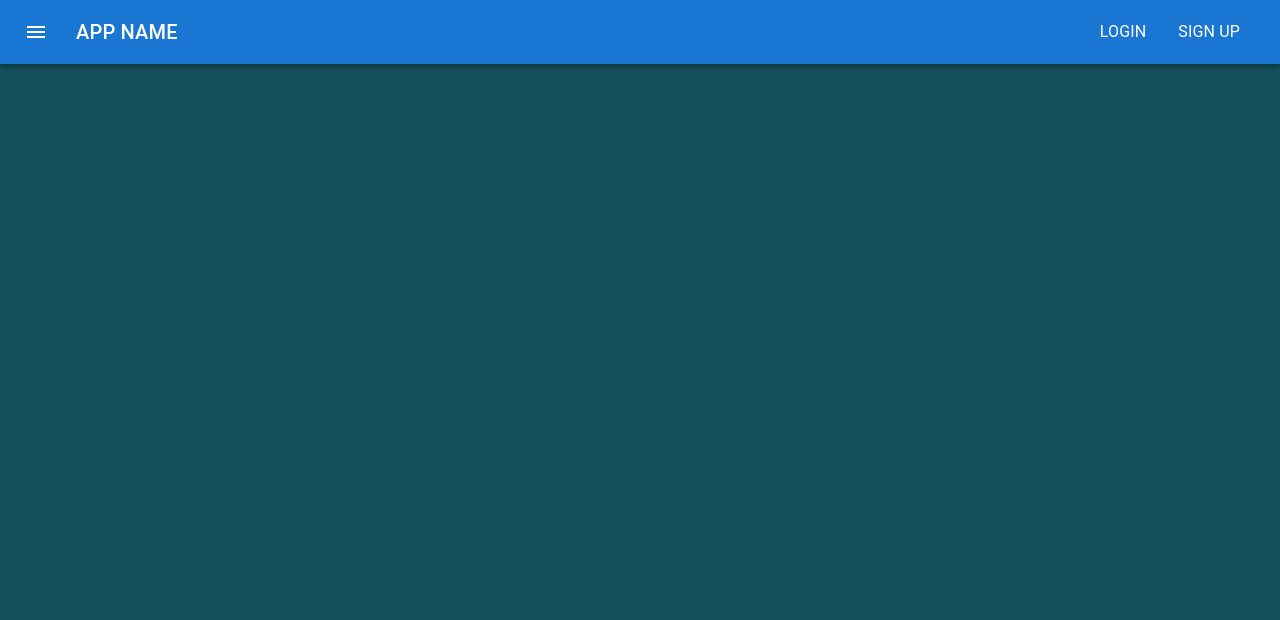
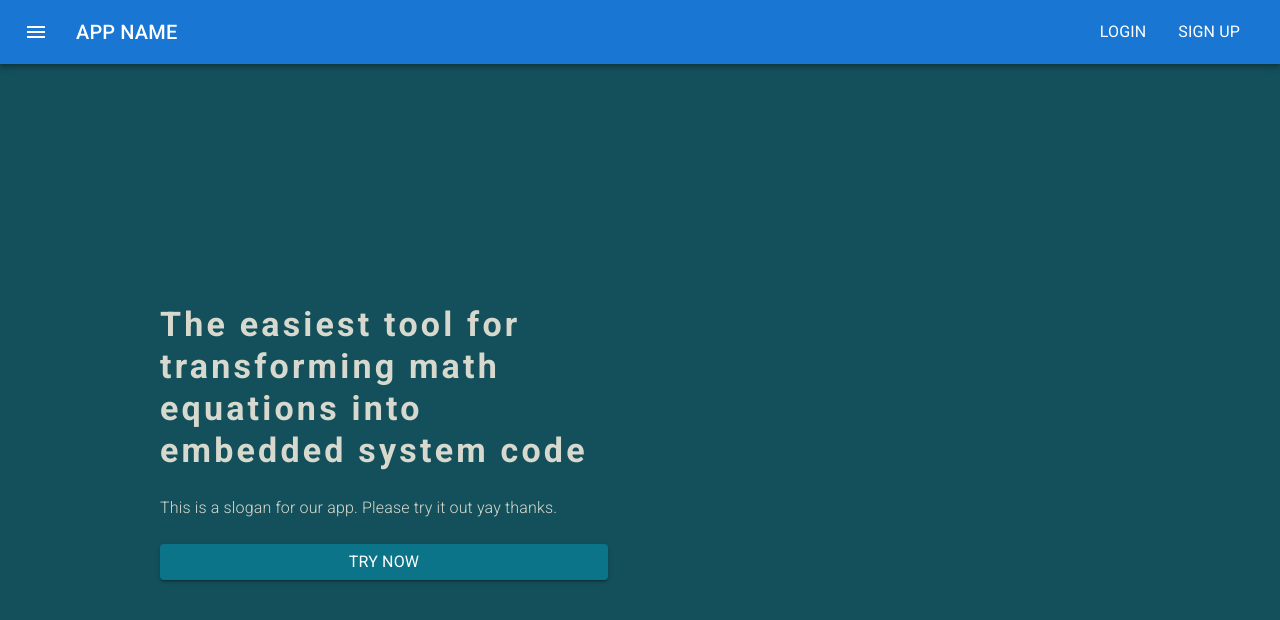
Before and after one commit to Neo-Zenith/quickmafs, a React (Vite) app in the folder client/: page / in a window 1280 px wide. Shown: the top 620 px of the page. Built offline with nearby package versions, Linux system fonts and the light colour scheme.

Commit message:
herosection setup

```diff
--- /dev/null
+++ b/client/src/components/HeroSection/HeroSection.jsx
@@ -0,0 +1,54 @@
+import { Box, Button, Typography } from "@mui/material";
+import { darken } from "@mui/material/styles";
+
+export default function HeroSection() {
+    return (
+        <>
+            <Box>
+                <Typography
+                    variant="h4"
+                    sx={{
+                        marginLeft: "10rem",
+                        width: "fit-content",
+                        fontFamily: "Roboto",
+                        fontWeight: 600,
+                        letterSpacing: "0.2rem",
+                        marginTop: "15rem",
+                        maxWidth: "max(35%, 25rem)",
+                        color: "var(--color-accent)",
+                    }}
+                >
+                    The easiest tool for transforming math equations into
+                    embedded system code
+                </Typography>
+                <Typography
+                    variant="body1"
+                    sx={{
+                        width: "fit-content",
+                        marginLeft: "10rem",
+                        marginTop: "1.5rem",
+                        color: "var(--color-accent)",
+                        fontFamily: "Roboto",
+                        fontWeight: 300,
+                    }}
+                >
+                    This is a slogan for our app. Please try it out yay thanks.
+                </Typography>
+                <Button
+                    variant="contained"
+                    sx={{
+                        marginLeft: "10rem",
+                        width: "max(35%, 25rem)",
+                        marginTop: "1.5rem",
+                        backgroundColor: "var(--color-secondary)",
+                        "&:hover": {
+                            backgroundColor: darken("#0C7489", 0.1), // Adjust the factor (0.1) as needed
+                        },
+                    }}
+                >
+                    <Typography>Try Now</Typography>
+                </Button>
+            </Box>
+        </>
+    );
+}
--- a/client/src/index.css
+++ b/client/src/index.css
@@ -1,3 +1,12 @@
+/* IBM Plex Mono */
+@import url('https://fonts.googleapis.com/css2?family=IBM+Plex+Mono:ital,wght@0,100;0,200;0,300;0,400;0,500;0,600;0,700;1,100;1,200;1,300;1,400;1,500;1,600;1,700&display=swap');
+
+/* Spectral */
+@import url('https://fonts.googleapis.com/css2?family=Spectral:ital,wght@0,200;0,300;0,400;0,500;0,600;0,700;0,800;1,200;1,300;1,400;1,500;1,600;1,700;1,800&display=swap');
+
+/* Roboto */
+@import url('https://fonts.googleapis.com/css2?family=Roboto:ital,wght@0,100;0,300;0,400;0,500;0,700;0,900;1,100;1,300;1,400;1,500;1,700;1,900&display=swap');
+
 :root {
 	--color-primary: #13505B;
 	--color-secondary: #0C7489;
--- a/client/src/pages/LandingPage.jsx
+++ b/client/src/pages/LandingPage.jsx
@@ -1,9 +1,11 @@
+import HeroSection from "../components/HeroSection/HeroSection";
 import Navbar from "../components/Navbar/Navbar";
 
 export default function LandingPage() {
     return (
         <>
             <Navbar />
+            <HeroSection />
         </>
     );
 }
```
